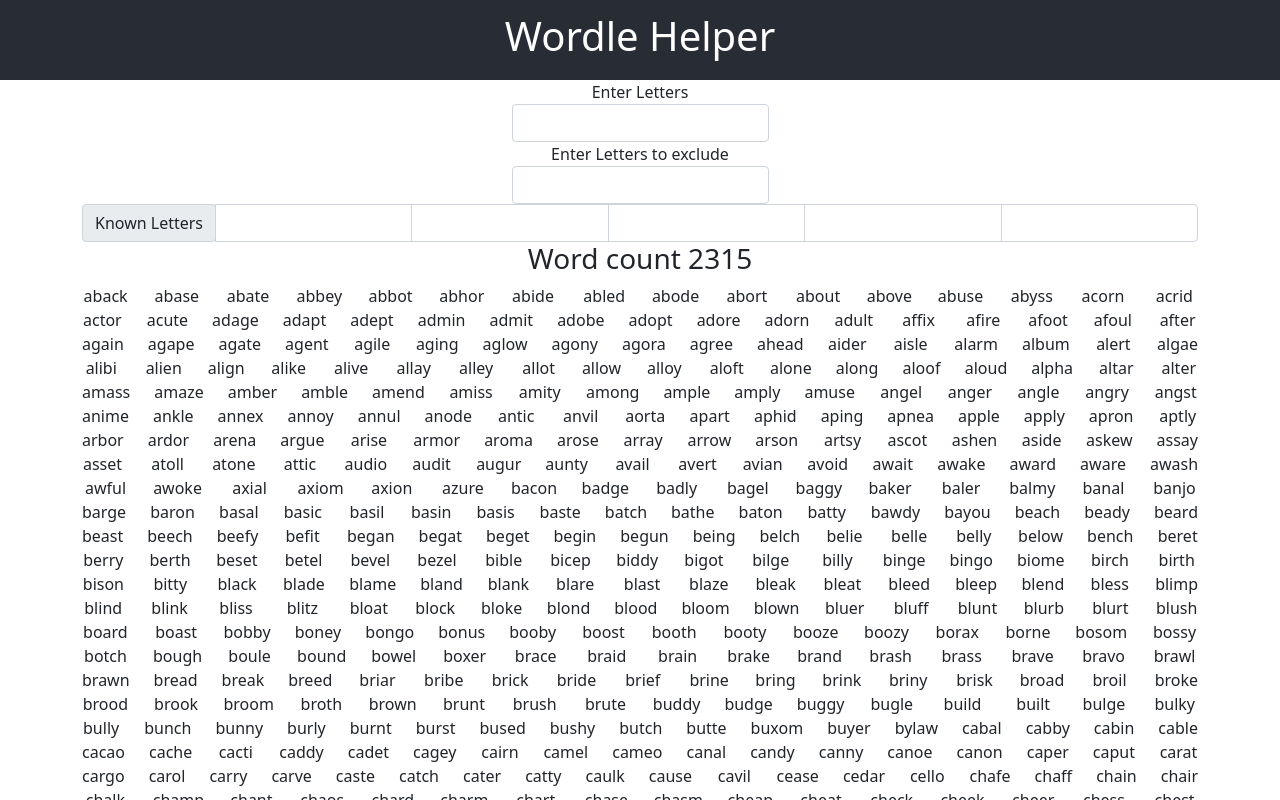
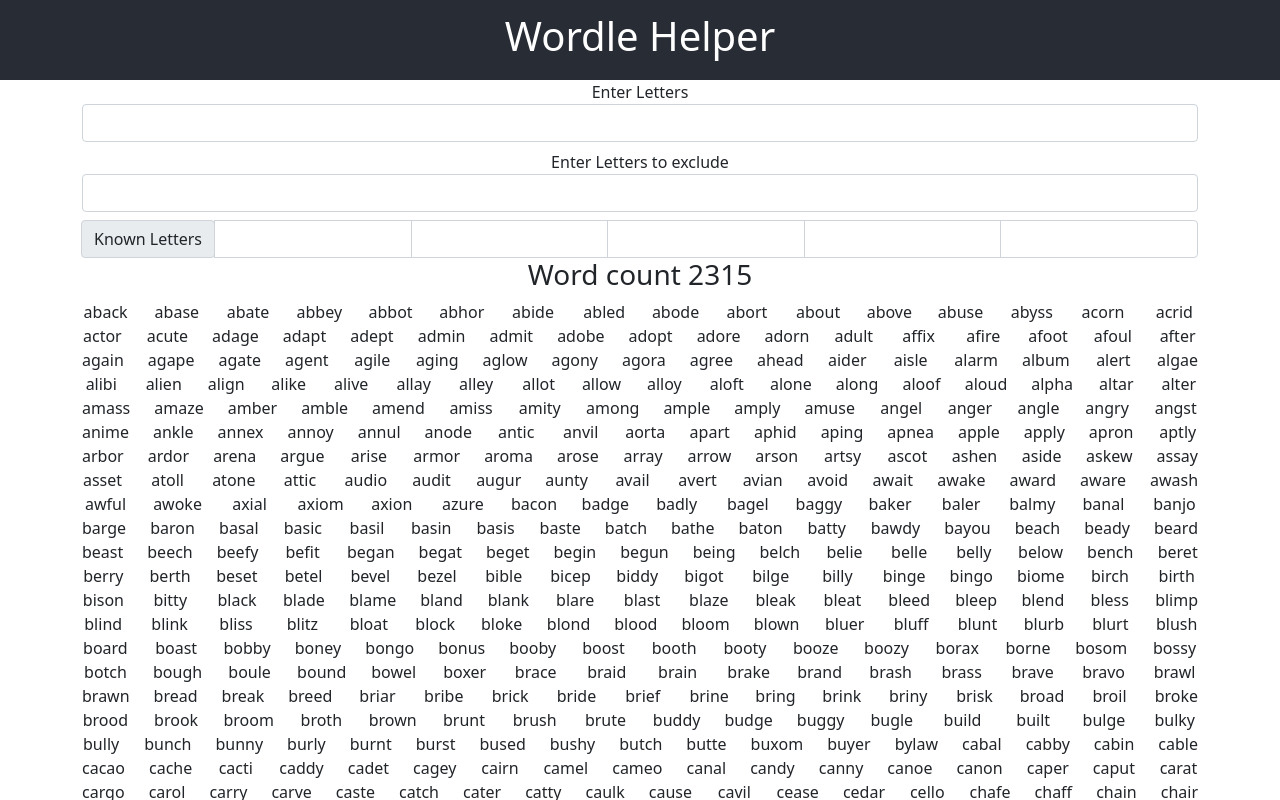
Before and after one commit to Cookiesworld/wordle-solver, a React (Create React App) app: page / in a window 1280 px wide. Shown: the top 800 px of the page. Built offline with nearby package versions, Linux system fonts and the light colour scheme.

Commit message:
Tweak the dislpay

```diff
--- a/src/letterInput.js
+++ b/src/letterInput.js
@@ -1,8 +1,9 @@
 export default function LetterInput({ setLetters, letters, label, maxLength }) {
     return (
-        <div className="form-group">
-            <label>{label}
+        <div className="form-group mb-2">
+            <label for={`${label}Help`}>{label} </label>
             <input className="form-control letters"
+                id={`${label}Help`}
                 type="text"
                 value={letters}
                 onChange={(e) => setLetters(e.target.value)}
@@ -10,7 +11,6 @@
                 title="Enter letters"
                 maxLength={maxLength}
             />
-            </label>
         </div>
     )
 }
--- a/src/solver.js
+++ b/src/solver.js
@@ -24,7 +24,8 @@
                     <LetterInput setLetters={enterLetters} letters={letters} label='Enter Letters' maxLength={5}></LetterInput>
                     <LetterInput setLetters={enterExcludeLetters} letters={excludeLetters} label='Enter Letters to exclude' maxLength={26}></LetterInput>
 
-                    <div className="input-group">
+                    <div className="input-group ">
+                        <label></label>
                         <div className="input-group-prepend">
                             <span class="input-group-text">Known Letters</span>
                         </div>
```
Lines whose indentation alone changed are shown as unchanged.
